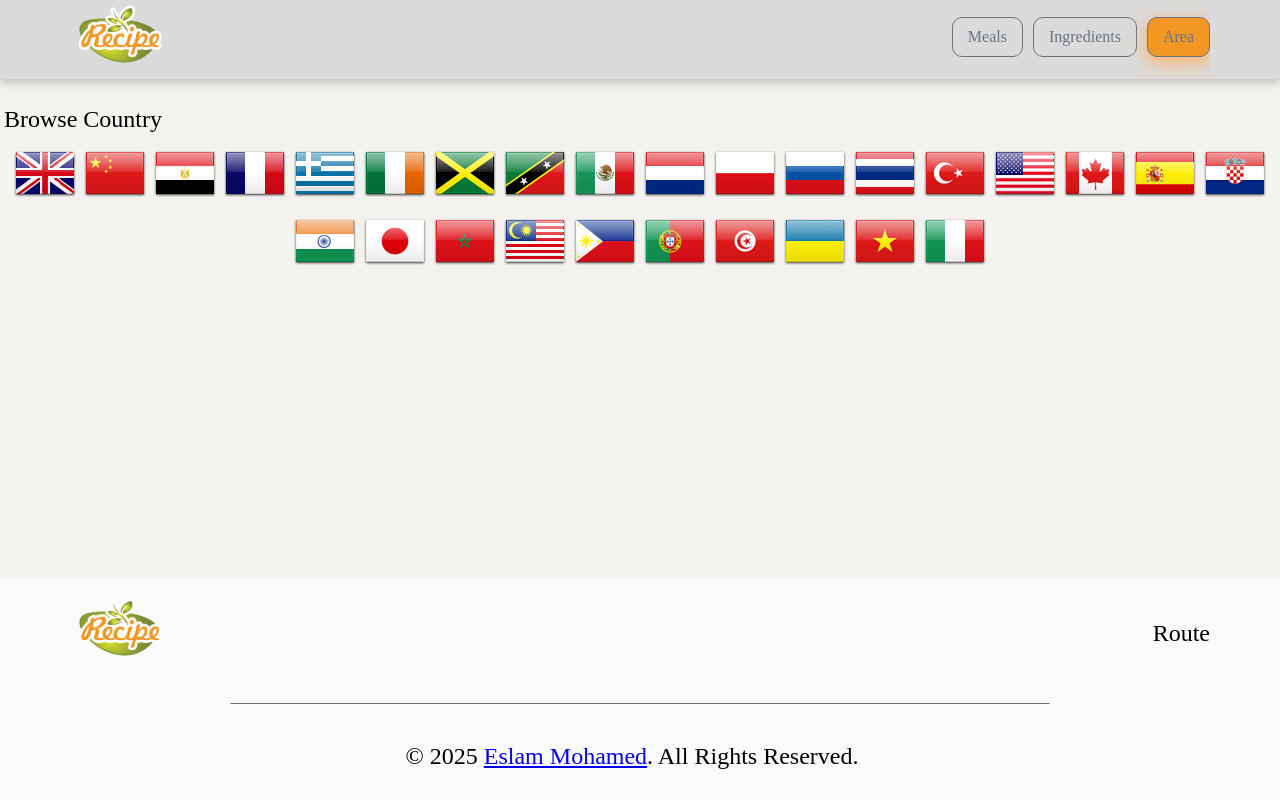
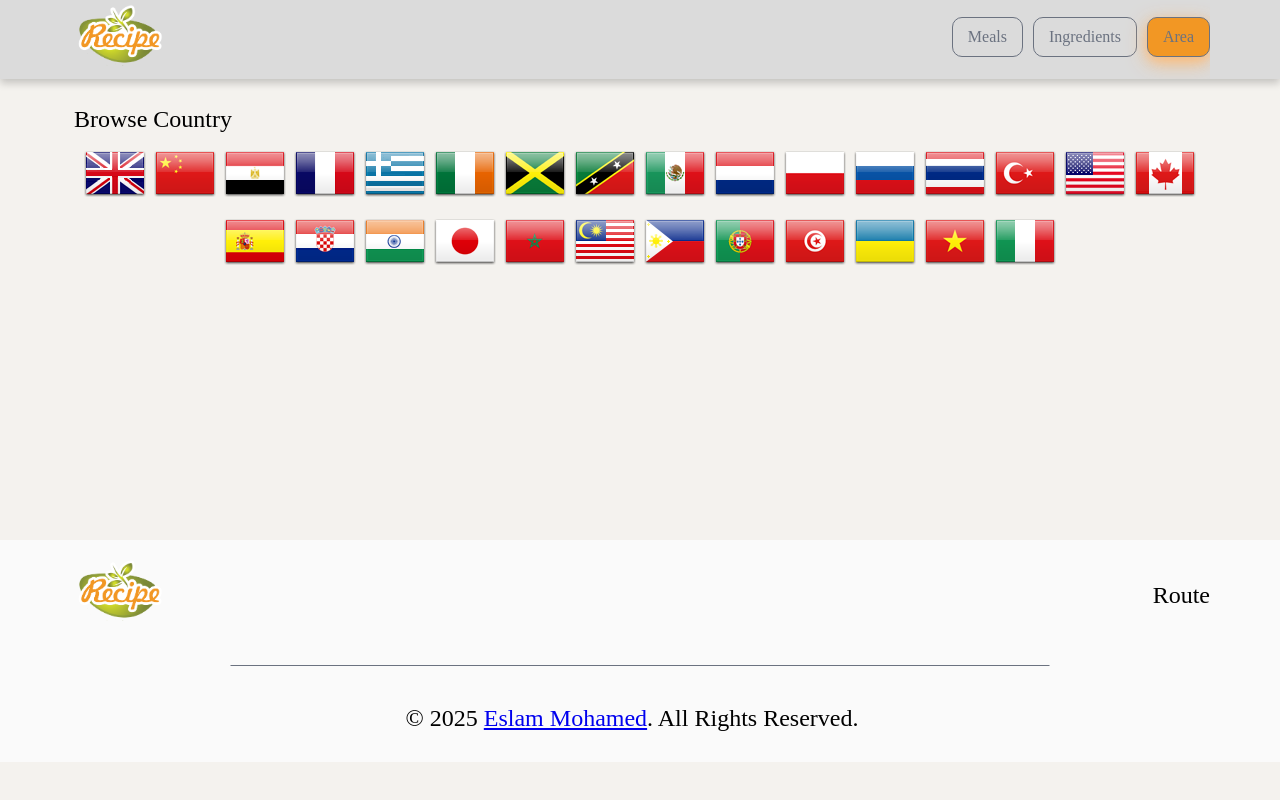
Before and after one commit to Eslam-Mohamed-G/Recipe_Route, a React (Vite) app: page /area in a window 1280 px wide. Built offline with nearby package versions, Linux system fonts and the light colour scheme; no server answers.

Commit message:
handle footer style

```diff
--- a/src/App.scss
+++ b/src/App.scss
@@ -796,13 +796,17 @@ li { display: inline-block; }
 
 .area-container{
     @include flex-center($direction: column);
+    overflow: hidden;
     .content{
         margin-top: 90px;
+        padding-bottom: 90px;
+        min-height: 45dvh;
     }
     .footer{
         width: 100%;
-        position: fixed;
-        bottom: 0;
+        // border: 1px solid red;
+        // position: fixed;
+        // bottom: 0;
     }
 }
 
--- a/src/components/7_area/Area.jsx
+++ b/src/components/7_area/Area.jsx
@@ -6,14 +6,13 @@ import Navbar from '../1_navbar/Navbar';
 function Area() {
   return (
     <div className='area-container'>
-      <Navbar/>
-      <div className='content'>
+      <Navbar />
+      <div className='container content'>
+        <BrowserCountry />
+      </div>
 
-      <BrowserCountry/>
-      </div>
       <div className='footer'>
-      <Footer/>
-
+        <Footer />
       </div>
     </div>
   )
```
